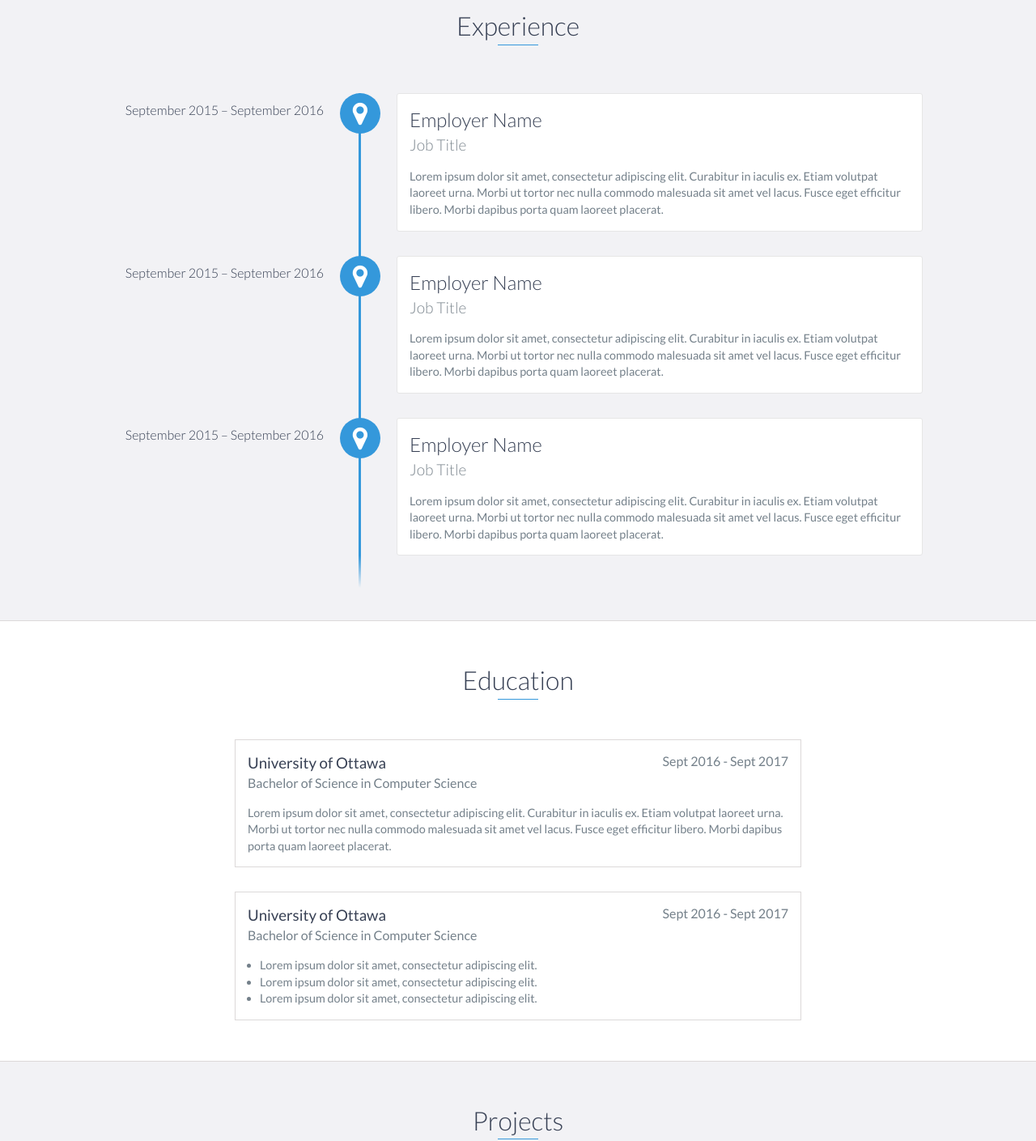
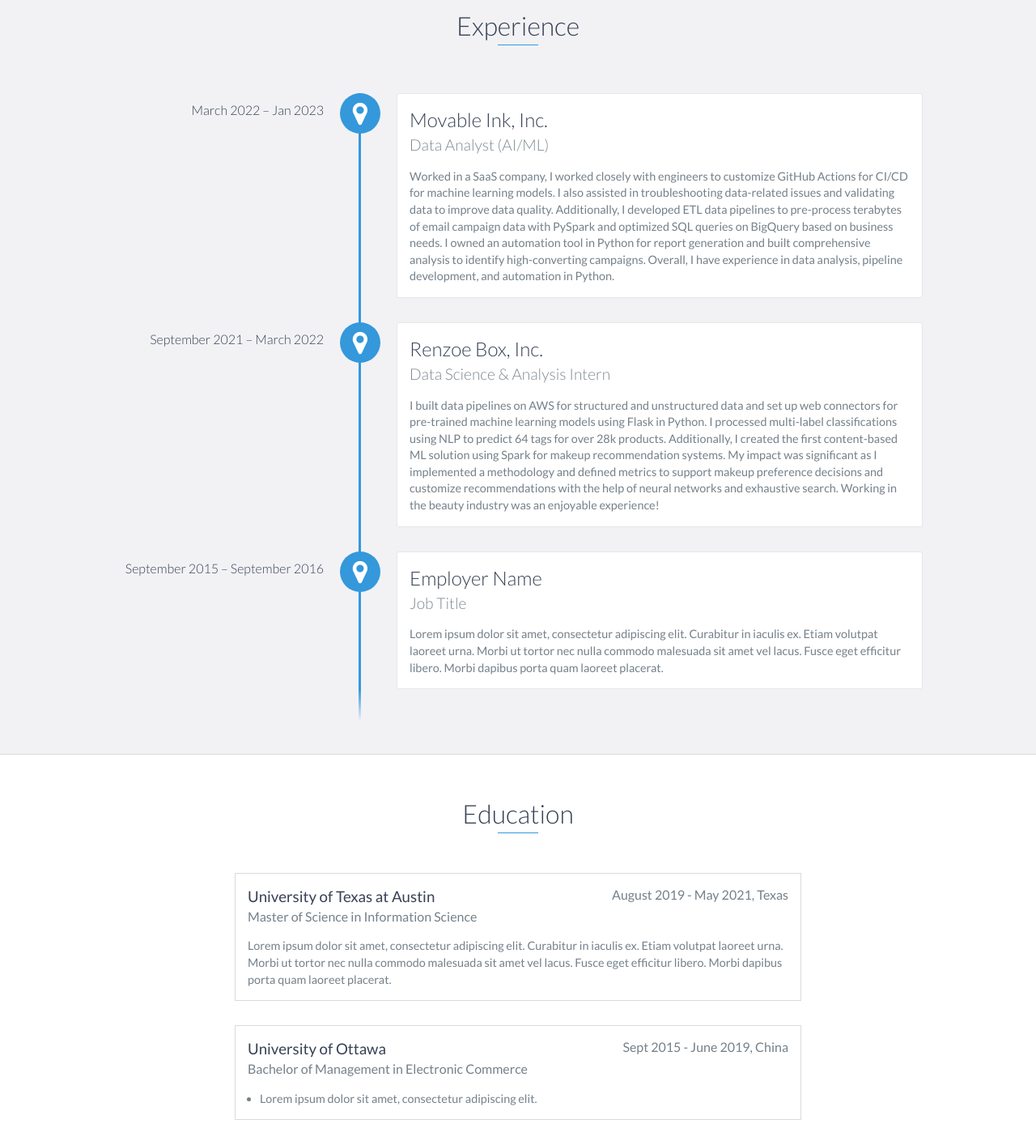
Before and after one commit to xuanw02/xuan-wang.github.io, a website: page index.html in a window 1280 px wide. Shown: the part 1220-2629 px from the top of the page at 81% size. Drawn offline with nearby package versions, Linux system fonts and the light colour scheme.

Commit message:
modify index.html

```diff
--- a/index.html
+++ b/index.html
@@ -90,19 +90,27 @@
     <div id="experience" class="background-alt">
         <h2 class="heading">Experience</h2>
         <div id="experience-timeline">
-            <div data-date="September 2015 – September 2016">
-                <h3>Employer Name</h3>
-                <h4>Job Title</h4>
+            <div data-date="March 2022 – Jan 2023">
+                <h3>Movable Ink, Inc.</h3>
+                <h4>Data Analyst (AI/ML)</h4>
                 <p>
-                    Lorem ipsum dolor sit amet, consectetur adipiscing elit. Curabitur in iaculis ex. Etiam volutpat laoreet urna. Morbi ut tortor nec nulla commodo malesuada sit amet vel lacus. Fusce eget efficitur libero. Morbi dapibus porta quam laoreet placerat.
+                    Worked in a SaaS company, I worked closely with engineers to customize GitHub Actions for CI/CD for machine learning models.
+                    I also assisted in troubleshooting data-related issues and validating data to improve data quality.
+                    Additionally, I developed ETL data pipelines to pre-process terabytes of email campaign data with PySpark and optimized SQL queries on BigQuery based on business needs.
+                    I owned an automation tool in Python for report generation and built comprehensive analysis to identify high-converting campaigns.
+                    Overall, I have experience in data analysis, pipeline development, and automation in Python.
                 </p>
             </div>
 
-            <div data-date="September 2015 – September 2016">
-                <h3>Employer Name</h3>
-                <h4>Job Title</h4>
+            <div data-date="September 2021 – March 2022">
+                <h3>Renzoe Box, Inc.</h3>
+                <h4>Data Science & Analysis Intern</h4>
                 <p>
-                    Lorem ipsum dolor sit amet, consectetur adipiscing elit. Curabitur in iaculis ex. Etiam volutpat laoreet urna. Morbi ut tortor nec nulla commodo malesuada sit amet vel lacus. Fusce eget efficitur libero. Morbi dapibus porta quam laoreet placerat.
+                    I built data pipelines on AWS for structured and unstructured data and set up web connectors for pre-trained machine learning models using Flask in Python.
+                    I processed multi-label classifications using NLP to predict 64 tags for over 28k products.
+                    Additionally, I created the first content-based ML solution using Spark for makeup recommendation systems.
+                    My impact was significant as I implemented a methodology and defined metrics to support makeup preference decisions and customize recommendations with the help of neural networks and exhaustive search.
+                    Working in the beauty industry was an enjoyable experience!
                 </p>
             </div>
 
@@ -120,9 +128,9 @@
     <div id="education">
         <h2 class="heading">Education</h2>
         <div class="education-block">
-            <h3>University of Ottawa</h3>
-            <span class="education-date">Sept 2016 - Sept 2017</span>
-            <h4>Bachelor of Science in Computer Science</h4>
+            <h3>University of Texas at Austin</h3>
+            <span class="education-date">August 2019 - May 2021, Texas</span>
+            <h4>Master of Science in Information Science</h4>
             <p>
                 Lorem ipsum dolor sit amet, consectetur adipiscing elit. Curabitur in iaculis ex. Etiam volutpat laoreet urna. Morbi ut tortor nec nulla commodo malesuada sit amet vel lacus. Fusce eget efficitur libero. Morbi dapibus porta quam laoreet placerat.
             </p>
@@ -131,15 +139,9 @@
 
         <div class="education-block">
             <h3>University of Ottawa</h3>
-            <span class="education-date">Sept 2016 - Sept 2017</span>
-            <h4>Bachelor of Science in Computer Science</h4>
+            <span class="education-date">Sept 2015 - June 2019, China</span>
+            <h4>Bachelor of Management in Electronic Commerce</h4>
             <ul>
-                <li>
-                    Lorem ipsum dolor sit amet, consectetur adipiscing elit.
-                </li>
-                <li>
-                    Lorem ipsum dolor sit amet, consectetur adipiscing elit.
-                </li>
                 <li>
                     Lorem ipsum dolor sit amet, consectetur adipiscing elit.
                 </li>
```
